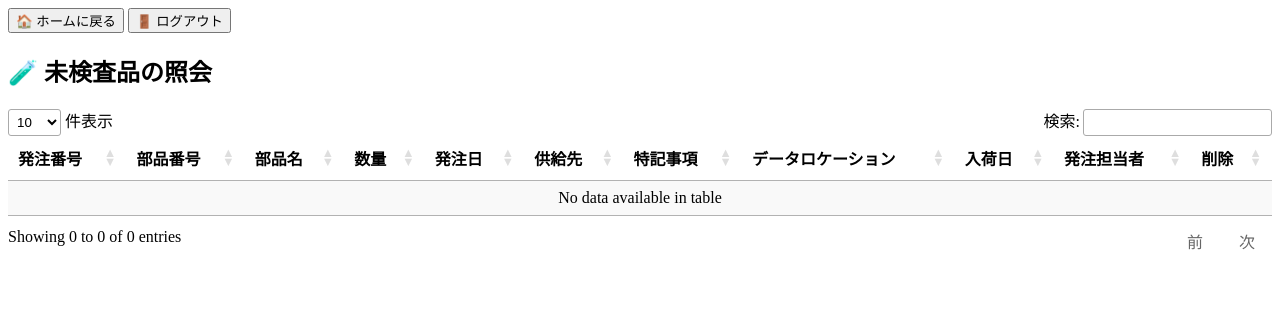
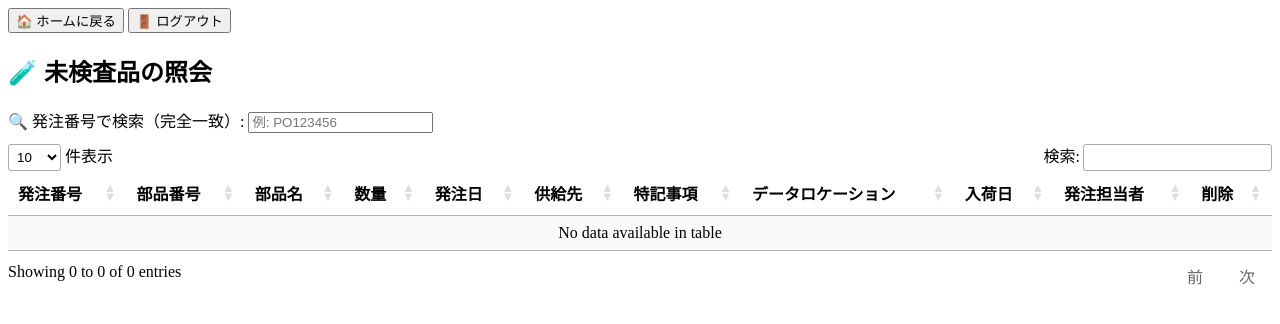
Before and after one commit to silver8299/buhin, a Flask app: page /uninspected_parts in a window 1280 px wide. Shown: the top 324 px of the page. Run offline with Flask 3, Linux system fonts and the light colour scheme; the visitor is signed in with stand-in values (Sample User, id 1); data that the repository does not hold is empty; some libraries are stand-ins or nearby versions.

Commit message:
Update uninspected_parts.html
지정 단일검색 기능 추가

```diff
--- a/buhin_management/templates/uninspected_parts.html
+++ b/buhin_management/templates/uninspected_parts.html
@@ -13,6 +13,12 @@
     </div>
 
     <h2>🧪 未検査品の照会</h2>
+
+    <!-- ✅ 발주번호 전용 검색창 -->
+    <div style="margin-bottom: 10px;">
+        <label for="orderSearch">🔍 発注番号で検索（完全一致）:</label>
+        <input type="text" id="orderSearch" placeholder="例: PO123456">
+    </div>
 
     <table id="parts_table" class="display">
         <thead>
@@ -59,7 +65,7 @@
     <script src="https://cdn.datatables.net/1.13.5/js/jquery.dataTables.min.js"></script>
     <script>
         $(document).ready(function () {
-            $('#parts_table').DataTable({
+            const table = $('#parts_table').DataTable({
                 "order": [],
                 "language": {
                     "search": "検索:",
@@ -73,6 +79,12 @@
                     }
                 }
             });
+
+            // ✅ 발주번호 정확히 일치 검색 기능
+            $('#orderSearch').on('keyup change', function () {
+                const keyword = '^' + this.value + '$';  // 정규표현식: 정확히 일치
+                table.column(0).search(keyword, true, false).draw();  // column(0): 発注番号 열
+            });
         });
     </script>
 
```
